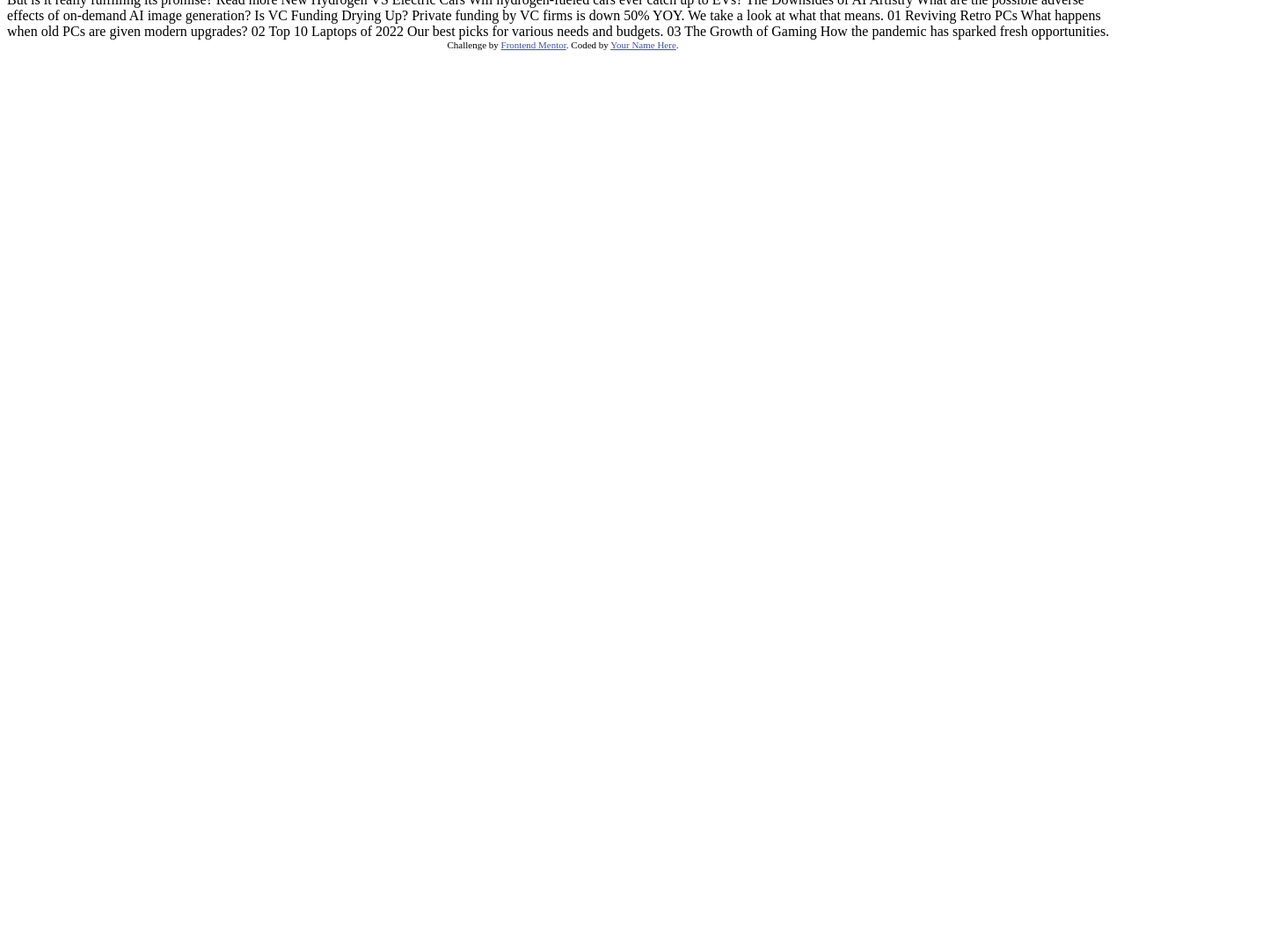
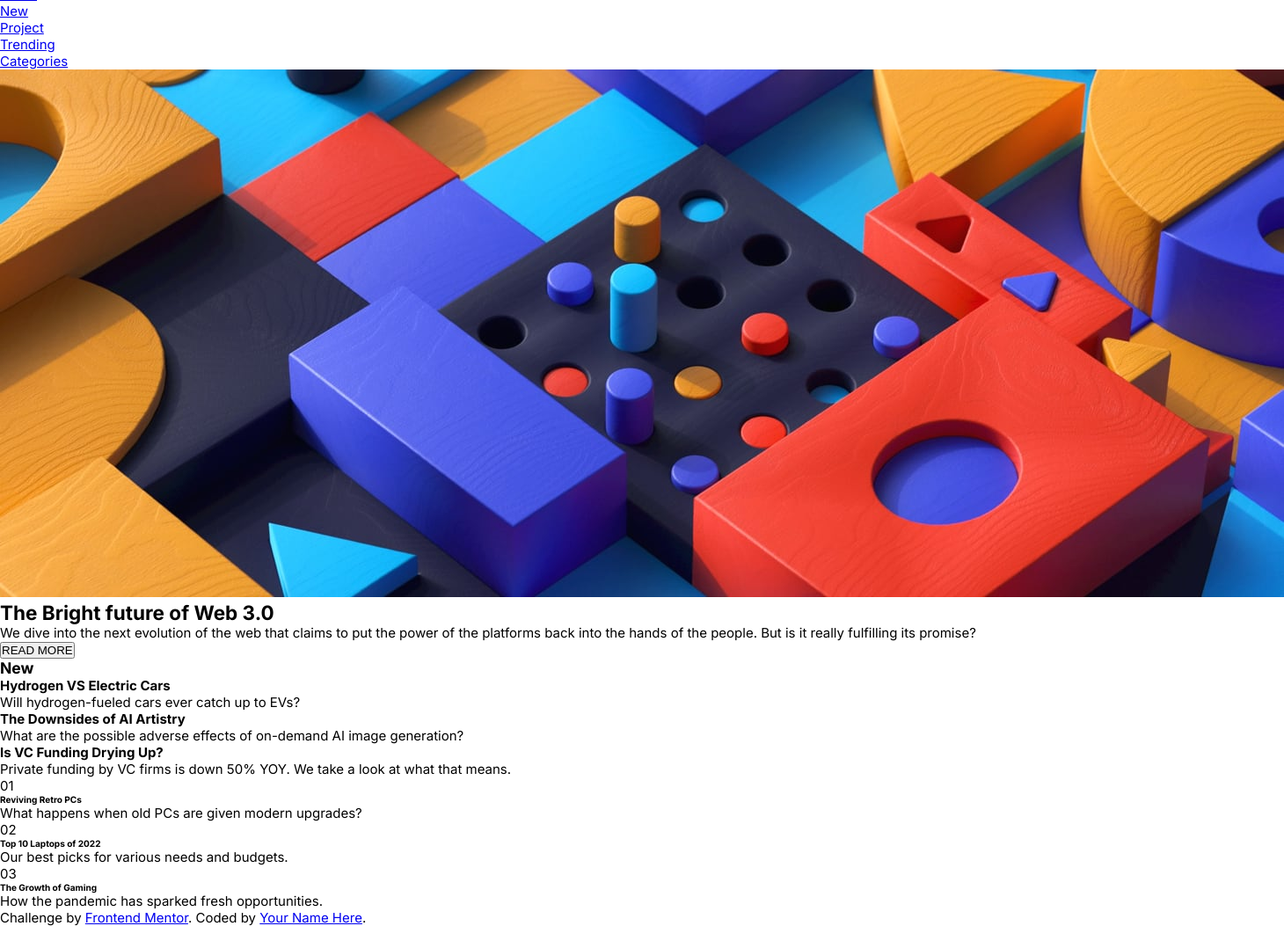
Before and after one commit to JoyGoswami/news-homepage, a plain HTML site: page index.html in a window 1280 px wide. Shown: the part 35-1088 px from the top of the page at 88% size, 1460 px wide, since content can reach past the window. Before the commit the page ends 800 px from the top, so only its background shows below. Drawn offline with Linux system fonts and the light colour scheme.

Commit message:
HTML part is done

```diff
--- a/index.html
+++ b/index.html
@@ -1,60 +1,154 @@
 <!DOCTYPE html>
 <html lang="en">
   <head>
-  <meta charset="UTF-8">
-  <meta name="viewport" content="width=device-width, initial-scale=1.0"> <!-- displays site properly based on user's device -->
+    <meta charset="UTF-8" />
+    <meta name="viewport" content="width=device-width, initial-scale=1.0" />
+    <!-- displays site properly based on user's device -->
 
-  <link rel="icon" type="image/png" sizes="32x32" href="./assets/images/favicon-32x32.png">
+    <link
+      rel="icon"
+      type="image/png"
+      sizes="32x32"
+      href="./assets/images/favicon-32x32.png"
+    />
 
     <title>Frontend Mentor | News homepage</title>
 
     <!-- Feel free to remove these styles or customise in your own stylesheet 👍 -->
-  <style>
-    .attribution { font-size: 11px; text-align: center; }
-    .attribution a { color: hsl(228, 45%, 44%); }
-  </style>
+    <link rel="preconnect" href="https://fonts.googleapis.com" />
+    <link rel="preconnect" href="https://fonts.gstatic.com" crossorigin />
+    <link
+      href="https://fonts.googleapis.com/css2?family=Inter:ital,opsz,wght@0,14..32,100..900;1,14..32,100..900&display=swap"
+      rel="stylesheet"
+    />
+    <link rel="stylesheet" href="./style.css" />
   </head>
   <body>
-
-  Home
-  New
-  Popular
-  Trending
-  Categories
-
-  The Bright Future of Web 3.0?
-
-  We dive into the next evolution of the web that claims to put the power of the platforms back into the hands of the people.
+    <!-- header -->
+    <header>
+      <div class="header-inner">
+        <div class="logo">
+          <a href="#">W.</a>
+        </div>
+        <nav class="nav-bar">
+          <ul class="nav-ul">
+            <li class="nav-list">
+              <a href="#" class="nav-links">Home</a>
+            </li>
+            <li class="nav-list">
+              <a href="#" class="nav-links">New</a>
+            </li>
+            <li class="nav-list">
+              <a href="#" class="nav-links">Project</a>
+            </li>
+            <li class="nav-list">
+              <a href="#" class="nav-links">Trending</a>
+            </li>
+            <li class="nav-list">
+              <a href="#" class="nav-links">Categories</a>
+            </li>
+          </ul>
+        </nav>
+      </div>
+    </header>
+    <!-- header -->
+    <!-- main -->
+    <main>
+      <div class="main-inner">
+        <section class="hero-section">
+          <div class="banner-section">
+            <div class="banner">
+              <img
+                src="./assets/images/image-web-3-desktop.jpg"
+                alt="hero image"
+              />
+            </div>
+            <div class="description">
+              <div class="description-title">
+                <h1>The Bright future of Web 3.0</h1>
+              </div>
+              <div class="description-content">
+                <p>
+                  We dive into the next evolution of the web that claims to put
+                  the power of the platforms back into the hands of the people.
                   But is it really fulfilling its promise?
-
-  Read more
-
-  New
-
-  Hydrogen VS Electric Cars
+                </p>
+                <button class="btn">READ MORE</button>
+              </div>
+            </div>
+          </div>
+          <aside class="recent-news">
+            <h3>New</h3>
+            <div class="new-content">
+              <h4 class="new-content-title">Hydrogen VS Electric Cars</h4>
+              <p class="new-para">
                 Will hydrogen-fueled cars ever catch up to EVs?
-
-  The Downsides of AI Artistry
-  What are the possible adverse effects of on-demand AI image generation?
-
-  Is VC Funding Drying Up?
-  Private funding by VC firms is down 50% YOY. We take a look at what that means.
-
-  01
-  Reviving Retro PCs
-  What happens when old PCs are given modern upgrades?
-
-  02
-  Top 10 Laptops of 2022
-  Our best picks for various needs and budgets.
-
-  03
-  The Growth of Gaming
-  How the pandemic has sparked fresh opportunities.
+              </p>
+            </div>
+            <div class="new-content line">
+              <h4 class="new-content-title">The Downsides of AI Artistry</h4>
+              <p class="new-para">
+                What are the possible adverse effects of on-demand AI image
+                generation?
+              </p>
+            </div>
+            <div class="new-content">
+              <h4 class="new-content-title">Is VC Funding Drying Up?</h4>
+              <p class="new-para">
+                Private funding by VC firms is down 50% YOY. We take a look at
+                what that means.
+              </p>
+            </div>
+          </aside>
+        </section>
+        <section class="feature">
+          <div class="feature-card">
+            <div class="card-img"></div>
+            <div class="card-body">
+              <div class="card-num">01</div>
+              <div class="card-title">
+                <h6>Reviving Retro PCs</h6>
+              </div>
+              <div class="card-para">
+                <p>What happens when old PCs are given modern upgrades?</p>
+              </div>
+            </div>
+          </div>
+          <div class="feature-card">
+            <div class="card-img"></div>
+            <div class="card-body">
+              <div class="card-num">02</div>
+              <div class="card-title">
+                <h6>Top 10 Laptops of 2022</h6>
+              </div>
+              <div class="card-para">
+                <p>Our best picks for various needs and budgets.</p>
+              </div>
+            </div>
+          </div>
+          <div class="feature-card">
+            <div class="card-img"></div>
+            <div class="card-body">
+              <div class="card-num">03</div>
+              <div class="card-title">
+                <h6>The Growth of Gaming</h6>
+              </div>
+              <div class="card-para">
+                <p>How the pandemic has sparked fresh opportunities.</p>
+              </div>
+            </div>
+          </div>
+        </section>
+      </div>
+    </main>
+    <!-- main -->
 
     <div class="attribution">
-    Challenge by <a href="https://www.frontendmentor.io?ref=challenge" target="_blank">Frontend Mentor</a>.
-    Coded by <a href="#">Your Name Here</a>.
+      Challenge by
+      <a href="https://www.frontendmentor.io?ref=challenge" target="_blank"
+        >Frontend Mentor</a
+      >. Coded by <a href="#">Your Name Here</a>.
     </div>
+    <script src="./script.js"></script>
   </body>
 </html>
--- /dev/null
+++ b/style.css
@@ -0,0 +1,20 @@
+*,
+*::after,
+*::before {
+  margin: 0;
+  padding: 0;
+  box-sizing: border-box;
+}
+
+:root {
+  --primary-soft-orange: hsl(35, 77%, 62%);
+  --primary-soft-red: hsl(5, 85%, 63%);
+  --off-white: hsl(36, 100%, 99%);
+  --grayish-blue: hsl(233, 8%, 79%);
+  --dark-grayish-blue: hsl(236, 13%, 42%);
+  --very-dark-blue: hsl(240, 100%, 5%);
+}
+body {
+  font-family: "Inter", sans-serif;
+  font-size: 15px;
+}
```
Also changed, not shown: script.js (added). Lines whose indentation alone changed are shown as unchanged.
